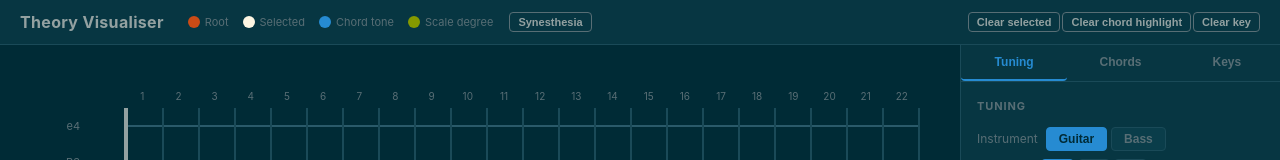
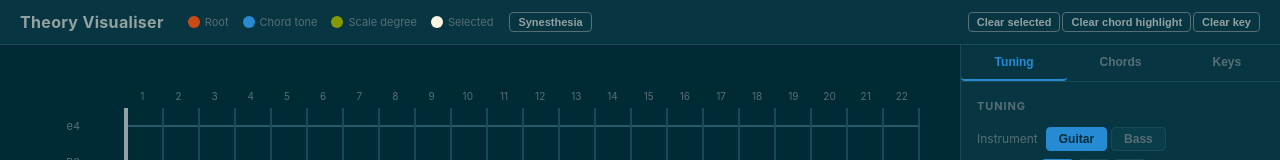
Before and after one commit to djentic/website, a React (Vite) app: page / in a window 1280 px wide. Shown: the top 160 px of the page. Built offline with nearby package versions, Linux system fonts and the light colour scheme.

Commit message:
Hide Root/Chord tone/Scale degree legend items in synesthesia mode

```diff
--- a/src/components/App.tsx
+++ b/src/components/App.tsx
@@ -54,7 +54,7 @@ export const App: React.FC = () => {
     <div className="app">
       <header className="app-header">
         <h1>Theory Visualiser</h1>
-        <Legend />
+        <Legend synesthesia={synesthesia} />
         <button
           className={`btn-dim small synesthesia-toggle${synesthesia ? ' active' : ''}`}
           onClick={() => setSynesthesia((v) => !v)}
--- a/src/components/Legend.tsx
+++ b/src/components/Legend.tsx
@@ -1,12 +1,15 @@
 import React from 'react';
 
-export const Legend: React.FC = () => (
+interface LegendProps {
+  synesthesia?: boolean;
+}
+
+export const Legend: React.FC<LegendProps> = ({ synesthesia = false }) => (
   <div className="legend">
+    {!synesthesia && (
+      <>
         <span className="legend-item">
           <span className="legend-dot root" /> Root
-    </span>
-    <span className="legend-item">
-      <span className="legend-dot selected" /> Selected
         </span>
         <span className="legend-item">
           <span className="legend-dot chord-tone" /> Chord tone
@@ -14,5 +17,10 @@ export const Legend: React.FC = () => (
         <span className="legend-item">
           <span className="legend-dot scale-degree" /> Scale degree
         </span>
+      </>
+    )}
+    <span className="legend-item">
+      <span className="legend-dot selected" /> Selected
+    </span>
   </div>
 );
```
Lines whose indentation alone changed are shown as unchanged.
